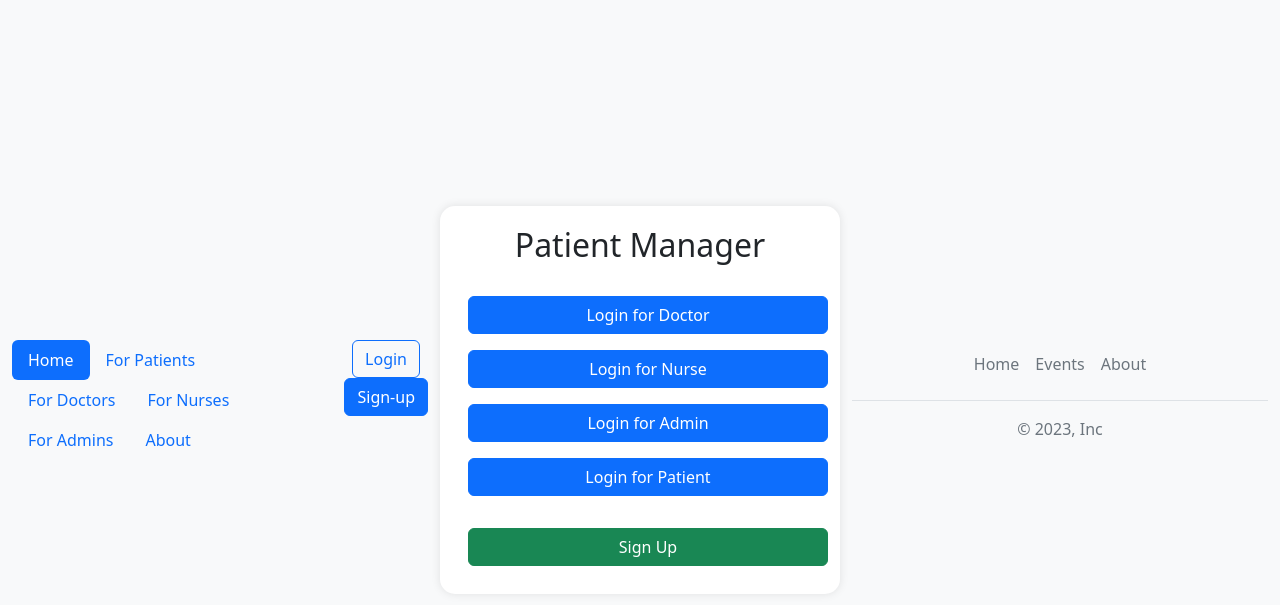
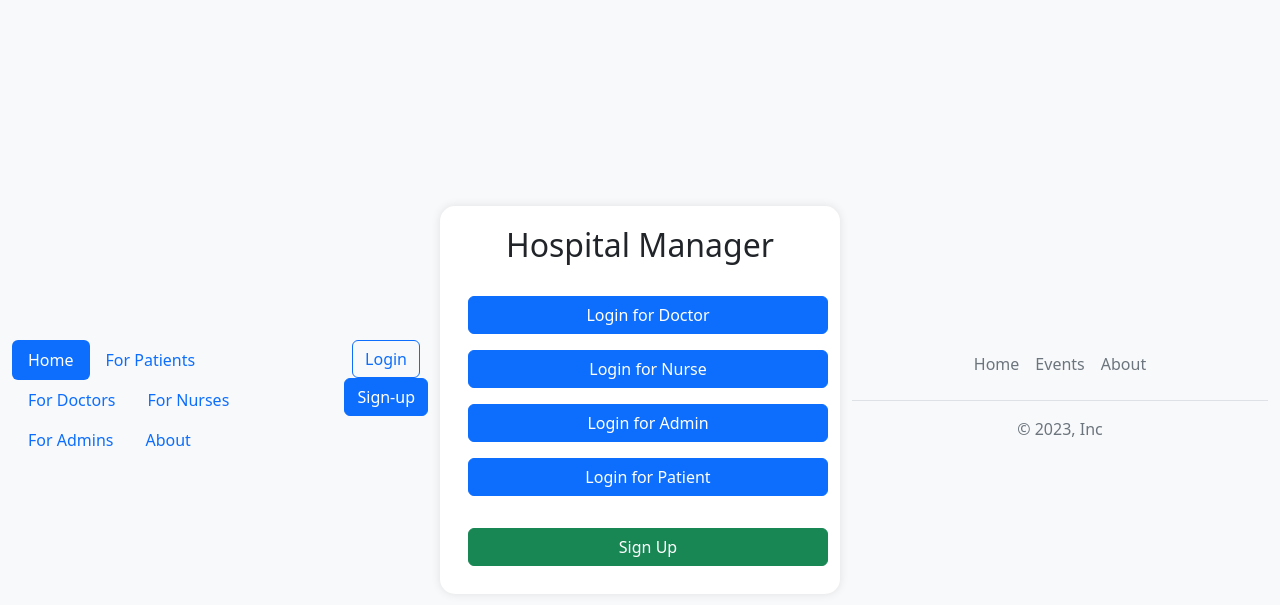
Before and after one commit to zzeennoo/dbs-assignment, a Flask app: page / in a window 1280 px wide. Shown: the top 605 px of the page. Run offline with Flask 3, Linux system fonts and the light colour scheme.

Commit message:
update title and page name

```diff
--- a/website/templates/home.html
+++ b/website/templates/home.html
@@ -1,7 +1,7 @@
 <!DOCTYPE html>
 <html lang="en">
 <head>
-    <title>Here is tittel</title>
+    <title>Hospital Manager</title>
     <meta charset="utf-8">
     <meta name="viewport" content="width=device-width, initial-scale=1">
     <link href="https://cdn.jsdelivr.net/npm/bootstrap@5.2.0-beta1/dist/css/bootstrap.min.css" rel="stylesheet" integrity="sha384-0evHe/X+R7YkIZDRvuzKMRqM+OrBnVFBL6DOitfPri4tjfHxaWutUpFmBp4vmVor" crossorigin="anonymous">
@@ -32,7 +32,7 @@
   {% include 'header.html' %}
 
     <div class="container login-container">
-        <h2 class="text-center mb-4">Patient Manager</h2>
+        <h2 class="text-center mb-4">Hospital Manager</h2>
 
         <!-- Buttons for user login -->
         <button class="btn btn-primary login-button" onclick="window.location.href='/doctor-login'">Login for Doctor</button>
```
